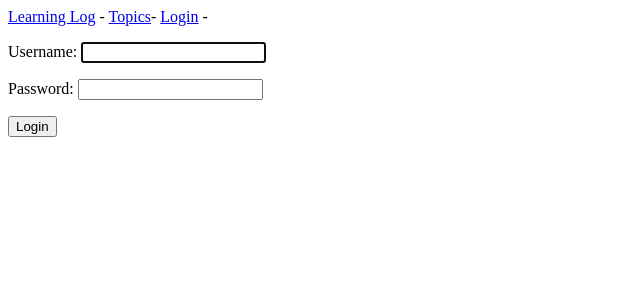
After one commit to kamandaerick/learning-log, a Django app: page /users/login/ in a window 1280 px wide. The commit adds this page. Shown: the top 300 px of the page, without its empty margins (0-640 px from the left). Run offline with Django 5.2, Linux system fonts and the light colour scheme.

Commit message:
Create a user login page

```diff
--- a/learning_logs/templates/learning_logs/base.html
+++ b/learning_logs/templates/learning_logs/base.html
@@ -2,6 +2,12 @@
 
   <p>
   <a href="{% url 'learning_logs:index' %}">Learning Log</a> -
-  <a href="{% url 'learning_logs:topics' %}">Topics</a>
+  <a href="{% url 'learning_logs:topics' %}">Topics</a>-
+  {% if user.is_authenticated %}
+    Hello, {{ user.username }}!
+  {% else %}
+    <a href="{% url 'users:login' %}">Login</a> -
+
+  {% endif %}
  </p>
  {% block content %}{% endblock content %}
--- /dev/null
+++ b/users/templates/registration/login.html
@@ -0,0 +1,15 @@
+{% extends 'learning_logs/base.html' %}
+
+{% block content %}
+  {% if form.errors %}
+  <p>Your username and password did not match. Please try with different credentials.</p>
+  {% endif %}
+
+  <form method="post" action="{% url 'users:login' %}">
+      {% csrf_token %}
+      {{ form.as_p }}
+      <button name="submit">Login</button>
+      <input type="hidden" name="next" value="{% url 'learning_logs:index' %}" />
+  </form>
+
+{% endblock content %}
--- /dev/null
+++ b/users/urls.py
@@ -0,0 +1,10 @@
+"""Define url patterns for user management"""
+
+from django.urls import path, include
+
+app_name = 'users'
+
+urlpatterns = [
+    # Include the default auth urls
+    path('', include('django.contrib.auth.urls')),
+]
```
Also changed, not shown: db.sqlite3.
